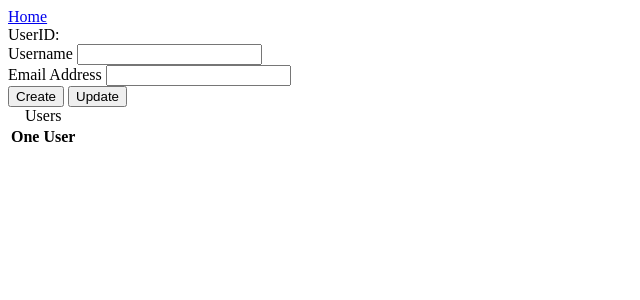
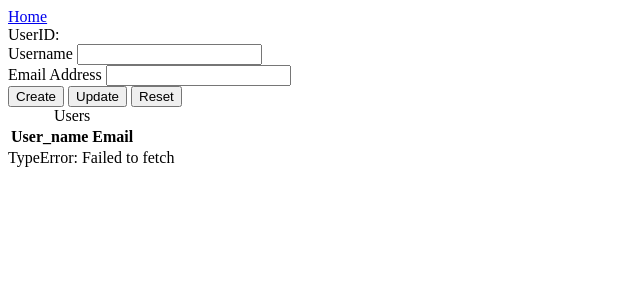
Before and after one commit to JSellers0/PythonTimeClock_Flask_WebApp, a Flask app: page /users in a window 1280 px wide. Shown: the top 300 px of the page, without its empty margins (0-640 px from the left). Run offline with Flask 2, Linux system fonts and the light colour scheme; lists and menus that the app fills with data are empty.

Commit message:
users works

```diff
--- a/static/js/users.js
+++ b/static/js/users.js
@@ -8,7 +8,21 @@ class Model {
                 "accepts": "application/json"
             }
         };
-        let response = await fetch("http://ec2-54-166-143-158.compute-1.amazonaws.com/api/users", options);
+        let response = await fetch("http://ec2-35-175-208-202.compute-1.amazonaws.com/api/users", options);
+        let data = await response.json();
+        return data;
+    }
+
+    async readOne(userid) {
+        let options = {
+            method: "GET",
+            cache: "no-cache",
+            headers: {
+                "Content-Type": "application/json",
+                "accepts": "application/json"
+            }
+        };
+        let response = await fetch(`http://ec2-35-175-208-202.compute-1.amazonaws.com/api/users/${userid}`, options);
         let data = await response.json();
         return data;
     }
@@ -23,28 +37,65 @@ class Model {
             },
             body: JSON.stringify(user)
         };
-        let response = await fetch("http://ec2-54-166-143-158.compute-1.amazonaws.com/api/users", options);
+        let response = await fetch("http://ec2-35-175-208-202.compute-1.amazonaws.com/api/users", options);
         let data = await response.json();
         return data;
+    }
+
+    async update(user) {
+        let options = {
+            method: "POST",
+            cache: "no-cache",
+            headers: {
+                "Content-Type": "application/json",
+                "accepts": "application/json"
+            },
+            body: JSON.stringify(user)
+        };
+        let response = await fetch(`http://ec2-35-175-208-202.compute-1.amazonaws.com/api/users/${user.userid}`, options);
+        let data = await response.json();
+        return data;
+    }
+
+    async delete(userid) {
+        let options = {
+            method: "DELETE",
+            cache: "no-cache",
+            headers: {
+                "Content-Type": "application/json",
+                "accepts": "application/json"
+            }
+        };
+        let response = await fetch(`http://ec2-35-175-208-202.compute-1.amazonaws.com/api/users/${userid}`, options);
+        return response;
     }
 
 }
 
 class View {
     constructor() {
-        this.NEW_NOTE = 0;
-        this.EXISTING_NOTE = 1;
         this.table = document.querySelector(".users table");
+        this.error = document.querySelector(".error");
         this.userid = document.getElementById("userid");
         this.user_name = document.getElementById("user_name");
         this.email = document.getElementById("email");
         this.createButton = document.getElementById("create");
+        this.updateButton = document.getElementById("update");
+        this.deleteButton = document.getElementById("delete");
+        this.resetButton = document.getElementById("reset");
     }
 
     reset() {
         this.userid.textContent = "";
-        this.user_name.textContent = "";
-        this.email.textContent = "";
+        this.user_name.value = "";
+        this.email.value = "";
+        this.user_name.focus();
+    }
+
+    updateEditor(user) {
+        this.userid.textContent = user.userid;
+        this.user_name.value = user.user_name;
+        this.email.value = user.email;
         this.user_name.focus();
     }
 
@@ -55,8 +106,9 @@ class View {
         // Iterate over the users and build the table
         users.forEach((user) => {
             html += `
-            <tr data-user_id="${user.userid}" data-user_name="${user.user_name}" data-email="${user.email}>
-                <td class="name">${user.user_name}</td>
+            <tr data-userid="${user.userid}" data-user_name="${user.user_name}" data-email="${user.email}">
+                <td class="user_name">${user.user_name}</td>
+                <td class="email">${user.email}</td>
             </tr>`;
         });
         // Is there currently a tbody in the table?
@@ -64,8 +116,18 @@ class View {
             this.table.removeChild(this.table.getElementsByTagName("tbody")[0]);
         }
         // Update tbody with our new content
-        tobdy = this.table.createTBody();
+        tbody = this.table.createTBody();
         tbody.innerHTML = html;
+    }
+
+    errorMessage(message) {
+        this.error.innerHTML = message;
+        this.error.classList.add("visible");
+        this.error.classList.remove("hidden");
+        setTimeout(() => {
+            this.error.classList.add("hidden");
+            this.error.classList.remove("visible");
+        }, 2000);
     }
 }
 
@@ -79,7 +141,13 @@ class Controller {
 
     async initialize() {
         await this.initializeTable();
+        this.initializeTableEvents();
+        //this.initializeCreateEvent();
+        //this.initializeUpdateEvent();
+        //this.initializeDeleteEvent();
+        this.initializeResetEvent();
     }
+
     async initializeTable() {
         try {
             let urlUserID = parseInt(document.getElementById("url_user_id").value),
@@ -98,11 +166,33 @@ class Controller {
             }
             this.initializeTableEvents();
         } catch(err) {
-
+            this.view.errorMessage(err);
         }
     }
+
+    initializeTableEvents() {
+        document.querySelector("table tbody").addEventListener("click", (evt) => {
+            let target = evt.target.parentElement,
+                userid = target.getAttribute("data-userid"),
+                user_name = target.getAttribute("data-user_name"),
+                email = target.getAttribute("data-email");
+
+            this.view.updateEditor({
+                userid: userid,
+                user_name: user_name,
+                email: email
+            });
+
+        });
+    }
+
+    initializeResetEvent() {
+        document.getElementById("reset").addEventListener("click", async (evt) => {
+            evt.preventDefault();
+            this.view.reset();
+        });
+    }
 }
-
 
 // Create the MVC components
 const model = new Model();
--- a/templates/users.html
+++ b/templates/users.html
@@ -13,23 +13,24 @@
                 <span id="userid"></span>
             </div>
             <label for="user_name">Username
-                <input id="user_name" type="text" />
+                <input id="user_name" type="text" autocomplete="off" />
             </label>
             <br />
             <label for="email">Email Address
-                <input id="email" type="text" />
+                <input id="email" type="text" autocomplete="off" />
             </label>
             <br />
             <button id="create">Create</button>
             <button id="update">Update</button>
+            <button id="reset">Reset</button>
         </div>
         <div class="users">
             <table>
                 <caption>Users</caption>
                 <thead>
                     <tr>
-                        <th>One</th>
-                        <th>User</th>
+                        <th>User_name</th>
+                        <th>Email</th>
                     </tr>
                 </thead>
             </table>
```
